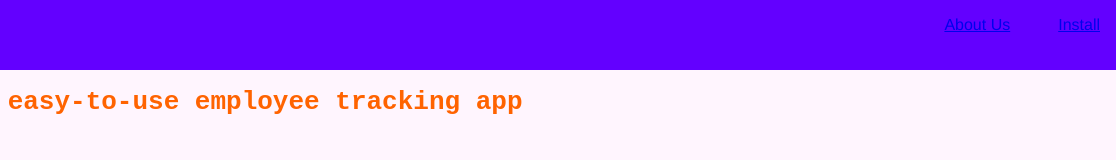
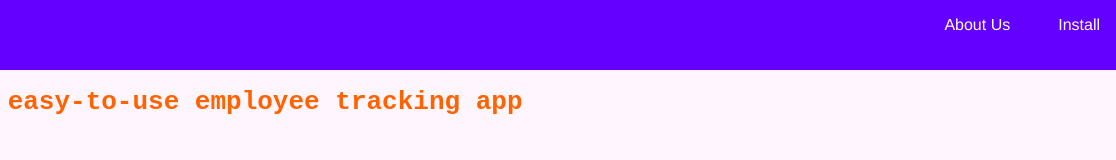
Before and after one commit to mrjohnlowlevel/bruh, a plain HTML site: page index.html in a window 1280 px wide. Shown: the full height of the page, 164-1280 px from the left. Drawn offline with Linux system fonts and the light colour scheme.

Commit message:
fixed styling problem

```diff
--- a/index.html
+++ b/index.html
@@ -15,12 +15,12 @@
         <div id="main-bar">
             <img id="bar-logo" height="90em" src="/assets/logo.svg" alt="logo">
 
-            <a href="/pages/e404.html">
-                <p class="link bar-element">About Us</p>
+            <a class="link" href="/pages/e404.html">
+                <p class="bar-element">About Us</p>
             </a>
 
-            <a href="/pages/e404.html">
-                <p class="link bar-element">Install</p>
+            <a class="link" href="/pages/e404.html">
+                <p class="bar-element">Install</p>
             </a>
 
         </div>
--- a/style/style.scss
+++ b/style/style.scss
@@ -28,11 +28,18 @@ body {
 }
 
 .bar-element {
+    color: white;
     margin-right: 1em;
 
     &:hover {
         text-decoration-line: underline;
     }
+}
+
+.link:link {
+    color: white;
+    background-color: transparent;
+    text-decoration: none;
 }
 
 
```
Also changed, not shown: style/style.css, 1 other file.
